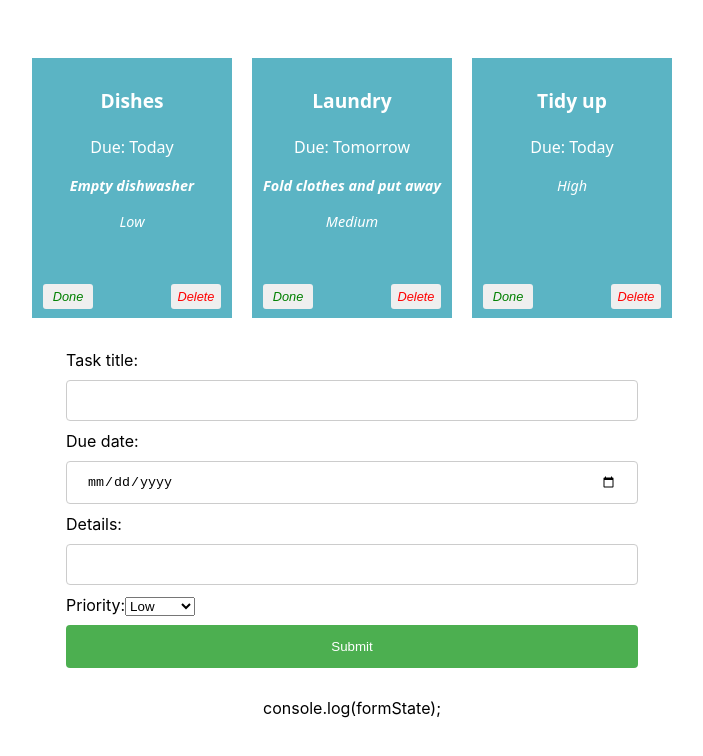
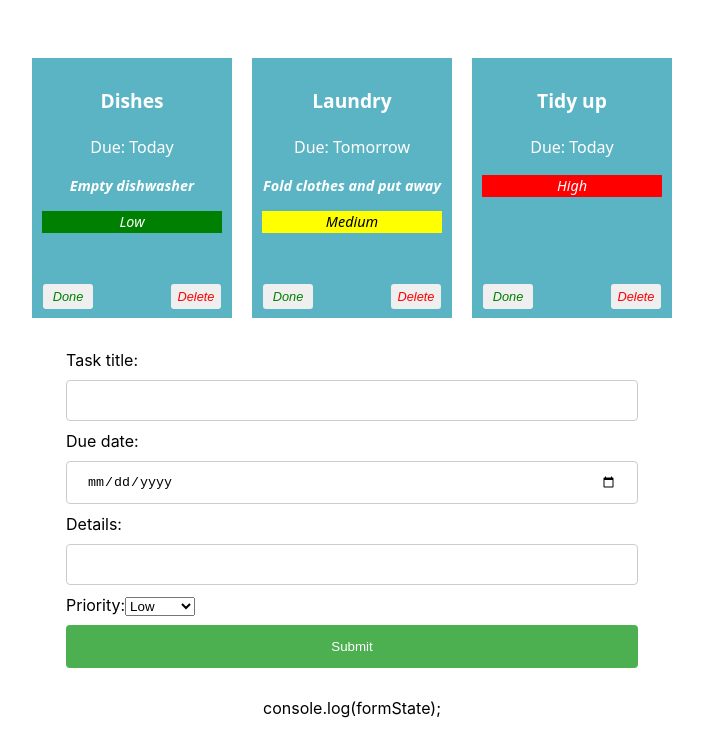
Before and after one commit to EyasRobertson/react-basics-labs, a React (Vite) app in the folder tasky/: page / in a window 1280 px wide. Shown: the top 756 px of the page, without its empty margins (288-991 px from the left). Built offline with nearby package versions, Linux system fonts and the light colour scheme.

Commit message:
Tasky Lab 2b: Exercise 3 completed

```diff
--- a/tasky/src/App.css
+++ b/tasky/src/App.css
@@ -46,7 +46,20 @@ div {
 	font-size: 0.9em;
 }
 
-.level{
+.Low{
+	background:green;
+
+	font-style:italic;
+	font-size:0.9em;
+}
+.Medium{
+	background:yellow;
+	font-style:italic;
+	font-size:0.9em;
+	color:black;
+}
+.High{
+	background:red;
 	font-style:italic;
 	font-size:0.9em;
 }
--- a/tasky/src/components/Task.jsx
+++ b/tasky/src/components/Task.jsx
@@ -5,7 +5,7 @@ const Task = (props) => {
 			<p className="title">{props.title}</p>
 			<p>Due: {props.deadline}</p>
 			<p className="describe">{props.description}</p>
-			<p className="level">{props.level}</p>
+			<p className={props.level}>{props.level}</p>
 
 			<button onClick={props.markDone} className="doneButton">Done</button>
 			<button className='deleteButton' onClick={props.deleteTask}>Delete</button>
```
